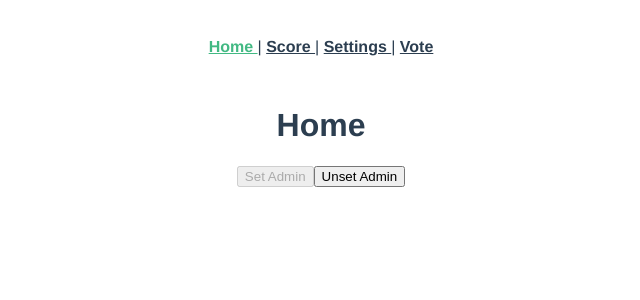
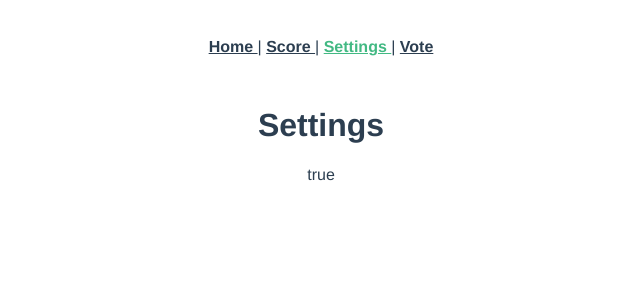
Before and after one commit to jakubwilkowski/vue-workshops, a Vue app in the folder workshop/: page /settings in a window 1280 px wide. Before the commit this address led to /. Shown: the top 300 px of the page, without its empty margins (319-959 px from the left). Built offline with nearby package versions, Linux system fonts and the light colour scheme.

Commit message:
[#4.2] Add isAdmin property to User module (improve your previously created guard)

```diff
--- a/workshop/src/store/modules/user.module.js
+++ b/workshop/src/store/modules/user.module.js
@@ -1,22 +1,30 @@
 const initialState = () => ({
-  userId: null
+  userId: null,
+  isAdmin: true
 })
 
-const state = initialState;
+const state = initialState
 
 const getters = {
-  userId: store => store.userId
+  userId: store => store.userId,
+  isAdmin: store => store.isAdmin
 }
 
 const mutations = {
-  SET_USERID(store) {
+  SET_USERID (store) {
     store.userId = (Math.floor(Math.random() * 1000)).toString()
+  },
+  SET_ADMIN (store, value) {
+    store.isAdmin = value
   }
 }
 
 const actions = {
-  async setUserId (context) {
+  setUserId (context) {
     context.commit('SET_USERID')
+  },
+  setIsAdmin (context, payload) {
+    context.commit('SET_ADMIN', payload)
   }
 }
 
--- a/workshop/src/views/Home.vue
+++ b/workshop/src/views/Home.vue
@@ -2,7 +2,7 @@
   <div class="home">
     <h1>Home</h1>
     <BaseButton
-      disabled="true"
+      :isLoading="isLoadingSet"
       @myEvent="setAdmin()"
     >
       Set Admin
@@ -19,26 +19,31 @@
 <script>
 
 import BaseButton from '@/components/BaseComponents/BaseButton.vue'
+import { mapActions } from 'vuex'
 
 export default {
   name: 'Home',
   data () {
     return {
-      isLoading: false
+      isLoading: false,
+      isLoadingSet: false
     }
   },
   components: {
     BaseButton
   },
   methods: {
+    ...mapActions('users', ['setIsAdmin']),
     setAdmin () {
+      this.isLoadingSet = !this.isLoadingSet
       console.log('set')
-      localStorage.setItem('isAdmin', 'true')
+      this.$store.dispatch('users/setIsAdmin', true)
+      setTimeout(() => { this.isLoadingSet = !this.isLoadingSet }, 1000)
     },
     unsetAdmin () {
       this.isLoading = !this.isLoading
       console.log('unset')
-      localStorage.setItem('isAdmin', 'false')
+      this.$store.dispatch('users/setIsAdmin', false)
       setTimeout(() => { this.isLoading = !this.isLoading }, 1000)
     }
   }
--- a/workshop/src/views/Settings.vue
+++ b/workshop/src/views/Settings.vue
@@ -1,22 +1,26 @@
 <template>
   <div class="settings">
     <h1>Settings</h1>
+    {{ isAdmin }}
   </div>
 </template>
 
 <script>
+import { mapGetters } from 'vuex'
+import store from './../store/store'
 
 export default {
   name: 'Settings',
+  computed: {
+    ...mapGetters('users', ['isAdmin'])
+  },
   beforeRouteEnter (to, from, next) {
-    let isAdmin = localStorage.getItem('isAdmin')
-    console.log(isAdmin)
-    if (isAdmin !== 'true') {
+    let isAdmin = store.state.users.isAdmin
+    if (isAdmin !== true) {
       return next({
         path: '/'
       })
     }
-
     return next()
   }
 }
```
